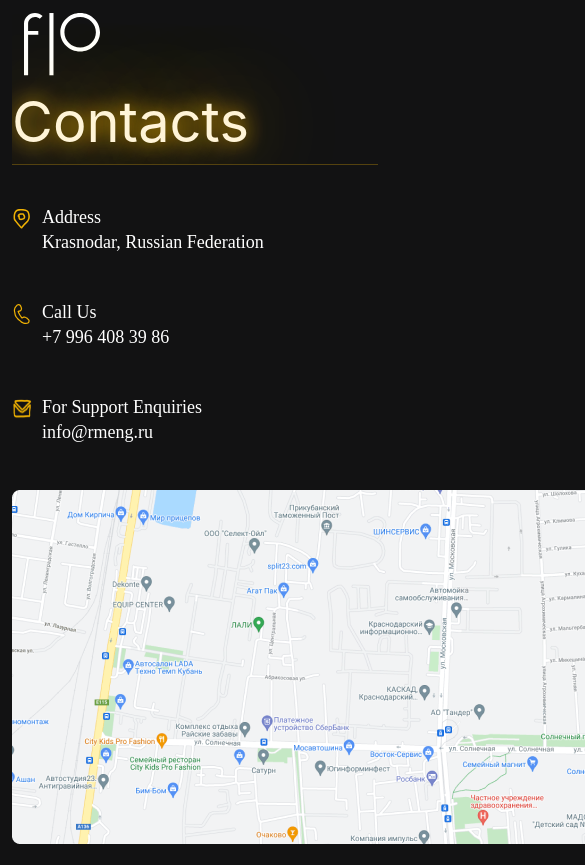
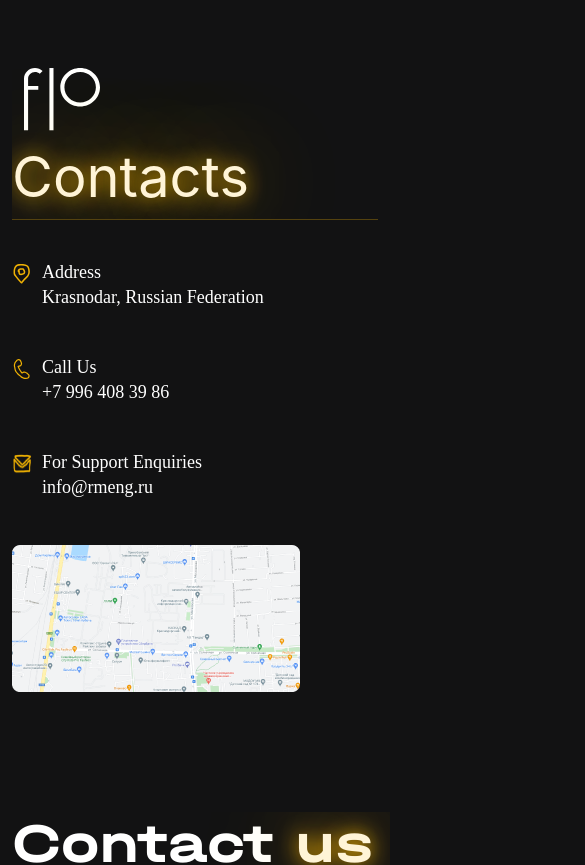
Before and after one commit to first-line-outsourcing/flo.website, a React (Create React App) app: page /contacts in a window 390 px wide. Shown: the top 865 px of the page, 585 px wide, since content can reach past the window. Built offline with nearby package versions, Linux system fonts and the light colour scheme.

Commit message:
feat: add mobile adaptation for map

```diff
--- a/src/pages/Contacts.js
+++ b/src/pages/Contacts.js
@@ -15,7 +15,6 @@ export default function Contacts() {
                         <div className={'point'}><img src={point} alt={''}/></div>
                         <div className={'address'}><div>Address</div> <div>Krasnodar, Russian Federation</div></div>
 
-
                         <div className={'phone'}><img src={phone} alt={''}/></div>
                         <div className={'number'}>
                             <div>Call Us</div>
@@ -31,7 +30,7 @@ export default function Contacts() {
                 </div>
 
                 <div className={'map'}>
-                    <div><img src={map} alt={''}/></div>
+                    {/*<div><img src={map} alt={''}/></div>*/}
                 </div>
             </div>
         </div>
--- a/src/pages/Contacts.scss
+++ b/src/pages/Contacts.scss
@@ -1,9 +1,10 @@
 $Small: "576px";
 
-.contacts{
+.contacts {
   background-size: cover;
   background: url("../images/contacts/background.svg") no-repeat 44% 150%;
 }
+
 .mapAndInfo {
   display: grid;
   grid-template-areas: "info map";
@@ -62,23 +63,37 @@ $Small: "576px";
 
 .map {
   grid-area: map;
+  width: 690px;
+  height: 354px;
+ background-size: cover;
+  background: url("../images/contacts/map.png") no-repeat 44% 150%;
 }
-.title{
+
+.title {
   text-shadow: 0 0 92px #EFB104, 0 0 20px #EFB104;
   color: #FFF4D7;
   font-size: 56px;
 }
+
 @media (max-width: $Small) {
-.mapAndInfo{
-  grid-template-areas: "info"
+  .mapAndInfo {
+    grid-template-areas: "info"
                         "map";
 
-}
-  .info{
+  }
+  .info {
     margin-top: 40px;
     grid-row-gap: 40px;
     grid-template-columns: 30px 1fr;
     grid-template-rows: 55px 55px 55px;
-margin-bottom: 40px;
+    margin-bottom: 40px;
+  }
+  .title {
+    margin-top: 55px;
+  }
+  .map{
+    width: 288px;
+    height: 147px;
+    background: url("../images/contacts/mobileMap.png") no-repeat;
   }
 }
```
Also changed, not shown: src/images/contacts/mobileMap.png (added).
